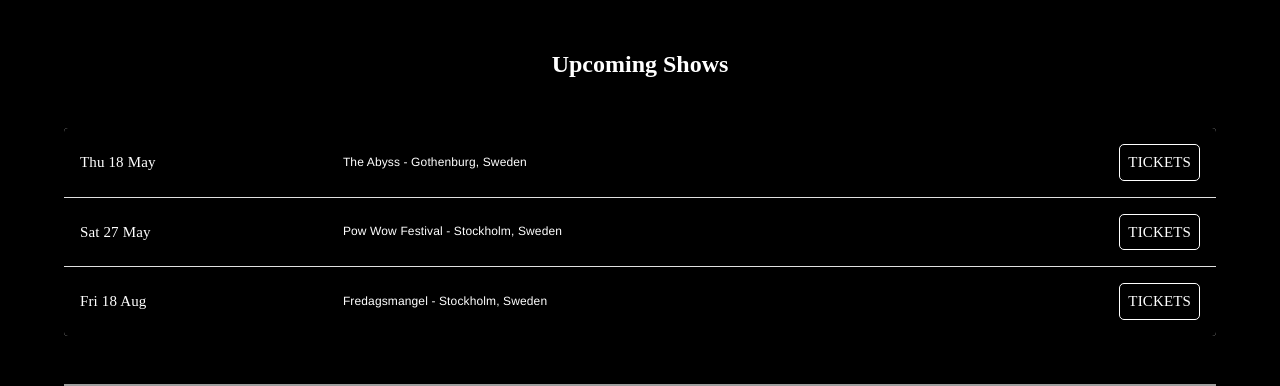
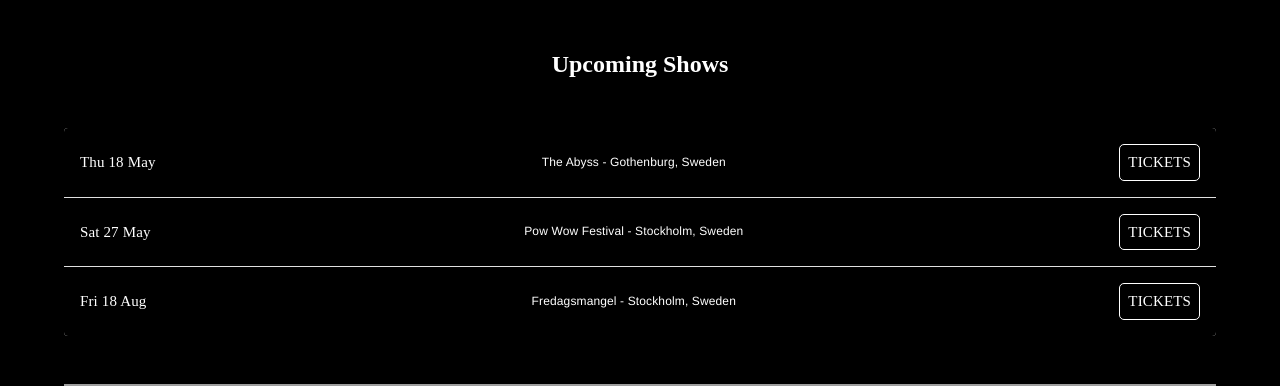
Before and after one commit to linusHernvall/born-to-die, a React (Vite) app in the folder client/: page / in a window 1280 px wide. Shown: the part 800-1186 px from the top of the page. Built offline with nearby package versions, Linux system fonts and the light colour scheme; grey boxes are pictures that could not be loaded; a web font is replaced by a local one.

Commit message:
Table updated

```diff
--- a/client/src/components/BandPicture.tsx
+++ b/client/src/components/BandPicture.tsx
@@ -2,18 +2,18 @@ import { Box, SxProps } from "@mui/material";
 
 function BandPicture() {
   //CSS----------------------------------------
+  const backgroundImgWrapperSx: SxProps = {
+    width: "100%",
+    height: "600px",
+    marginTop: "3rem",
+  };
+
   const backgroundImgSx: SxProps = {
     backgroundImage: "url(../../images/btd-band-img.jpg)",
     width: "100%",
     height: "100%",
     backgroundSize: "cover",
     backgroundPosition: "center",
-  };
-
-  const backgroundImgWrapperSx: SxProps = {
-    width: "100%",
-    height: "600px",
-    marginTop: "3rem",
   };
 
   return (
--- a/client/src/components/BasicTable.tsx
+++ b/client/src/components/BasicTable.tsx
@@ -33,7 +33,7 @@ export default function BasicTable() {
               <TableCell component="th" scope="row">
                 <Typography>{row.date}</Typography>
               </TableCell>
-              <TableCell align="left">
+              <TableCell align="center">
                 <Typography variant="body2">{row.venue}</Typography>
               </TableCell>
               <TableCell align="right">
```
